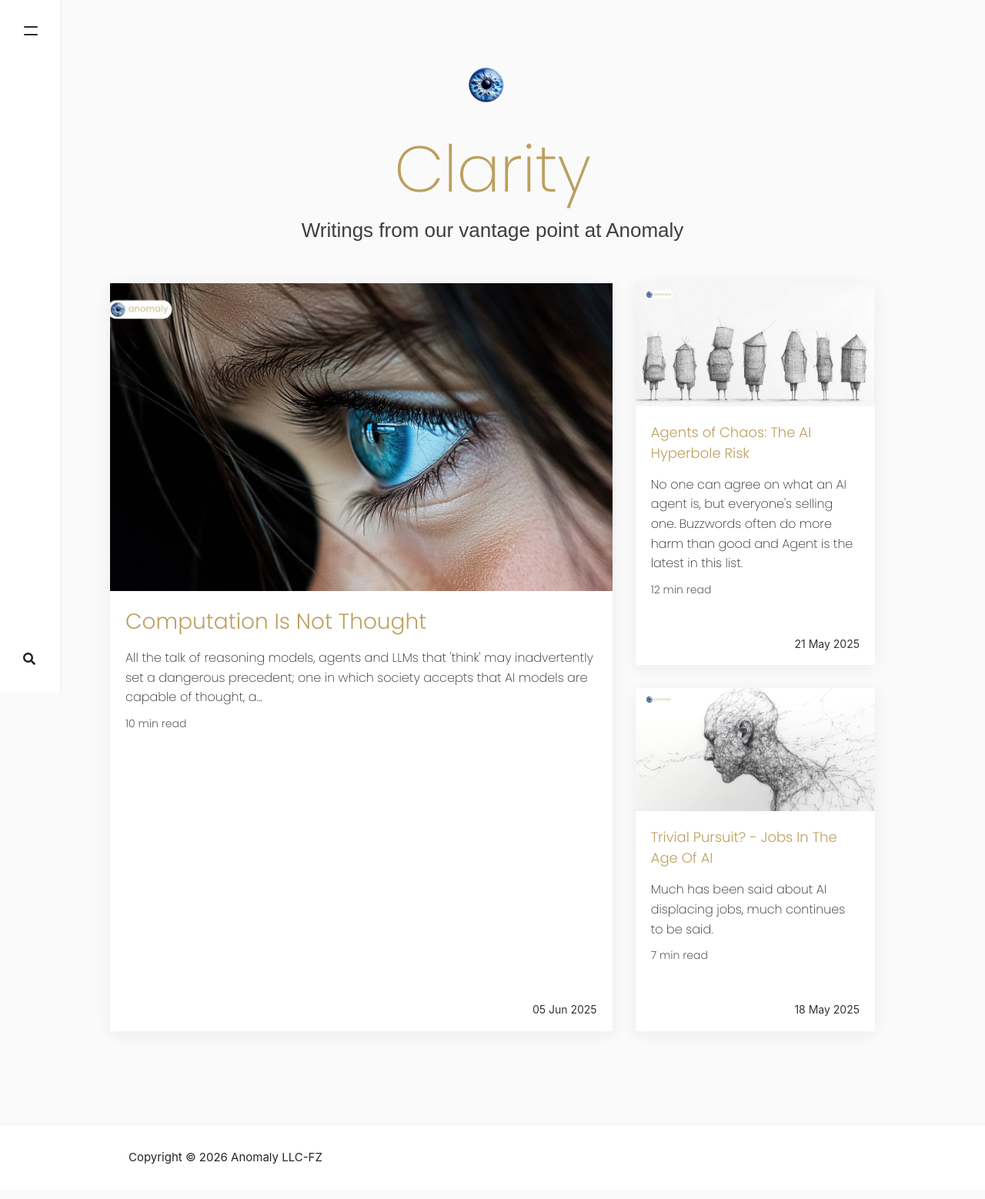
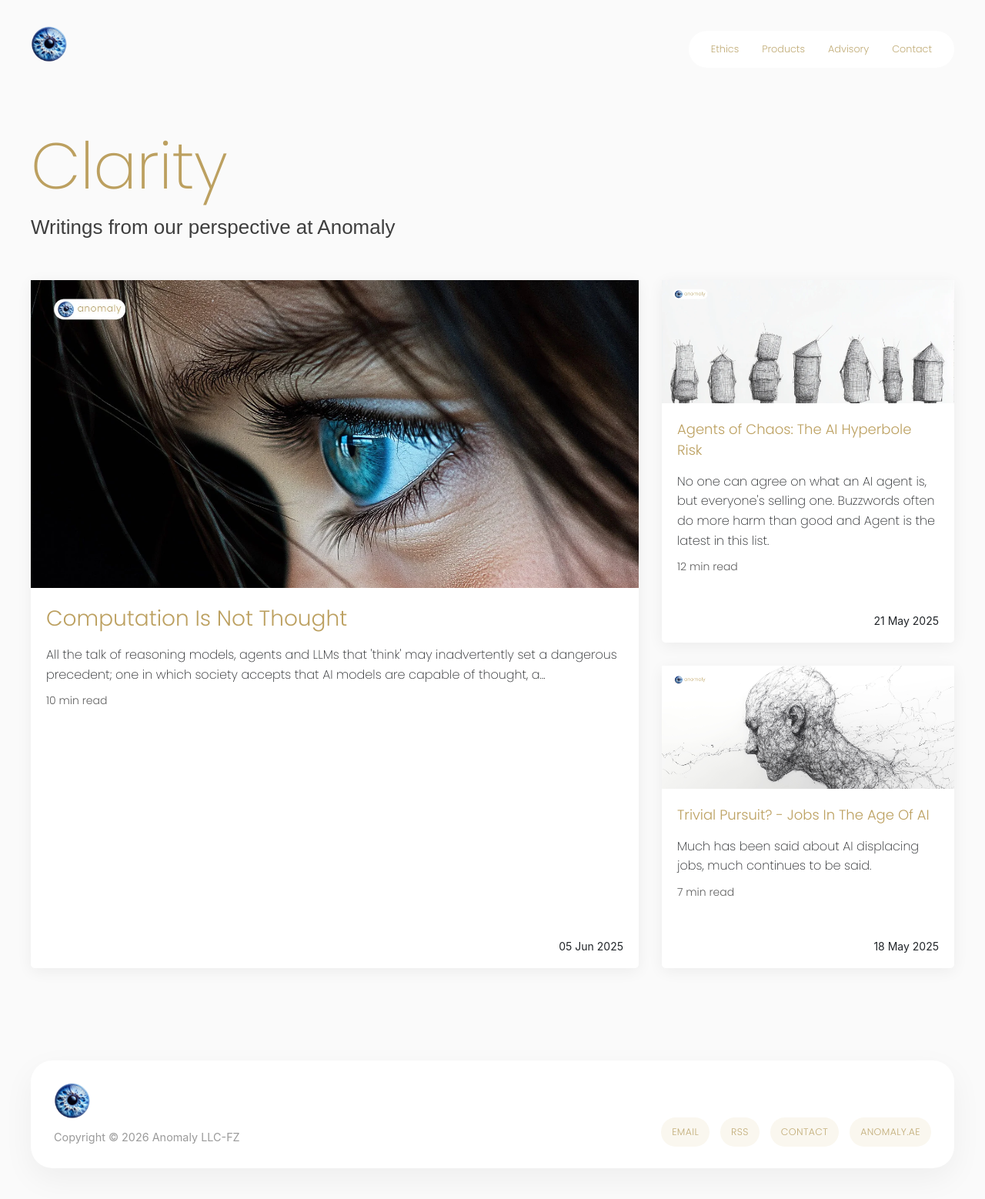
Before and after one commit to anomalyae/thinking, a Jekyll site: the page built from index.html, in a window 1280 px wide. Shown: the whole page at 77% size. Built offline with Jekyll 4.4.1, drawn with Linux system fonts in a browser that asks for light colours; nearby versions of some CDN libraries; the list of posts is cut into pages by our own code; comment, search, counter and statistics services are not loaded; a style sheet for code colours, icons or effects is not loaded.

```diff
--- a/Gemfile
+++ b/Gemfile
@@ -21,6 +21,5 @@
     gem 'rouge'
 end
 gem 'github-pages', group: :jekyll_plugins
-gem "jekyll-remote-theme"
 
-gem "webrick", "~> 1.8"
+gem "webrick", "~> 1.8.1"
--- a/_config.yml
+++ b/_config.yml
@@ -1,7 +1,7 @@
 # Site
 name: "Anomaly LLC-FZ"
 title: "Clarity"
-description: "Writings from our vantage point at Anomaly"
+description: "Writings from our perspective at Anomaly"
 logo: 'assets/images/glitch.png'
 favicon: 'assets/images/glitch.png'
 url: "https://thinking.anomaly.ae"
@@ -12,7 +12,6 @@
 include: ["_pages"]
 permalink: /:title/
 email: development@anomaly.ae
-remote_theme: wowthemesnet/jekyll-theme-memoirs
 
 # Authors
 authors:
@@ -32,7 +31,6 @@
   - jekyll-seo-tag
   - jekyll-archives
   - jekyll-figure
-  - jekyll-remote-theme
 
 # Archives
 jekyll-archives:
@@ -45,6 +43,7 @@
 # Pagination
 paginate: 6
 paginate_path: /page:num/
+force_polling: true
 
 # Other
 highlighter: none
--- a/_layouts/default.html
+++ b/_layouts/default.html
@@ -42,32 +46,6 @@
         <link rel="stylesheet" href="https://use.fontawesome.com/releases/v5.0.13/css/all.css" integrity="sha384-DNOHZ68U8hZfKXOrtjWvjxusGo9WQnrNx2sqG0tfsghAvtVlRW3tvkXWZh58N9jp" crossorigin="anonymous">
 	</noscript>
 
-<!-- Begin Sidebar Navigation
-================================================== -->
-
-<div class="sidebar">
-</div>
-<div class="nav-icon">
-    <div class="hamburger-bar"></div>
-</div>
-<div id="blackover-nav" class="blackover"></div>
-<nav id="menu">
-    <ul>
-        <h3>Navigation</h3>
-        <li><a href="{{ site.baseurl }}/">Home - Thinking</a></li>
-        <li><a href="https://www.anomaly.ae/#projects">Projects</a></li>
-        <li><a href="https://www.anomaly.ae/advisory.html">Advisory</a></li>
-        <li><a href="https://www.anomaly.ae/advisory.html#contact">Contact</a></li>
-        <li><a href="https://anomaly.ae">Back to Anomaly.ae</a></li>
-    </ul>
-</nav>
-
-{% include search-lunr.html %}
-
-
-<!-- End Sidebar Navigation
-================================================== -->
-
 <div class="site-content {% if page.url == '/' %} firstpage {% endif %}">
 
 <div class="container">
@@ -76,9 +54,39 @@
     ================================================== -->
 
     <div class="site-header">
-        <a class="navbar-brand" href="{{ site.baseurl }}/">
-            <img src="{{ site.baseurl }}/{{ site.logo }}" alt="{{ site.name }}">
-        </a>
+        <nav class="site-navbar navbar navbar-expand-lg" aria-label="Primary">
+            <a class="navbar-brand home" href="{{ site.baseurl }}/">
+                <img src="{{ site.baseurl }}/{{ site.logo }}" alt="{{ site.name }}">
+            </a>
+
+            <button
+                class="site-nav-toggle navbar-toggler"
+                type="button"
+                data-bs-toggle="collapse"
+                data-bs-target="#siteNav"
+                aria-controls="siteNav"
+                aria-expanded="false"
+                aria-label="Toggle navigation">
+                <span class="site-nav-toggle-icon"></span>
+            </button>
+
+            <div class="site-nav-shell collapse navbar-collapse justify-content-end mt-2" id="siteNav">
+                <ul class="site-nav-list navbar-nav">
+                    <li class="nav-item">
+                        <a class="nav-link" href="https://www.anomaly.ae/ethics.html">Ethics</a>
+                    </li>
+                    <li class="nav-item">
+                        <a class="nav-link" href="https://www.anomaly.ae/#projects">Products</a>
+                    </li>
+                    <li class="nav-item">
+                        <a class="nav-link" href="https://www.anomaly.ae/advisory.html">Advisory</a>
+                    </li>
+                    <li class="nav-item">
+                        <a class="nav-link" href="https://www.anomaly.ae/advisory.html#contact">Contact</a>
+                    </li>
+                </ul>
+            </div>
+        </nav>
         {% if page.url == '/' %}
             <div class="header-text">
                 <h1 class="site-title">{{ site.title }}</h1>
@@ -89,8 +97,10 @@
 
     <!-- Content
     ================================================== -->
-    <div class="main-content">
-        {{ content }}
+    <div class="content-shell">
+        <div class="main-content">
+            {{ content }}
+        </div>
     </div>
 
 
@@ -100,12 +110,19 @@
 ================================================== -->
 <footer class="footer">
     <div class="container">
-        <div class="row">
-            <div class="col-md-6 col-sm-12 text-center text-sm-left">
-                Copyright © {{ site.time | date: "%Y" }} {{ site.name }}
+        <div class="footer-shell">
+            <div class="footer-brand">
+                <a class="footer-mark" href="{{ site.baseurl }}/">
+                    <img src="{{ site.baseurl }}/{{ site.logo }}" alt="{{ site.name }}">
+                </a>
+                <p class="footer-meta">Copyright &copy; {{ site.time | date: "%Y" }} {{ site.name }}</p>
             </div>
-            <div class="col-md-6 col-sm-12 text-center text-lg-right">
 
+            <div class="footer-links">
+                <a href="mailto:{{ site.email }}">Email</a>
+                <a href="{{ site.baseurl }}/feed.xml">RSS</a>
+                <a href="https://www.anomaly.ae/advisory.html#contact">Contact</a>
+                <a href="https://anomaly.ae">Anomaly.ae</a>
             </div>
         </div>
     </div>
--- /dev/null
+++ b/_plugins/webrick_connection_reset_patch.rb
@@ -0,0 +1,64 @@
+require "webrick/httpserver"
+
+module Anomaly
+  module WEBrickConnectionResetPatch
+    def run(sock)
+      while true
+        req = create_request(@config)
+        res = create_response(@config)
+        server = self
+        begin
+          timeout = @config[:RequestTimeout]
+          while timeout > 0
+            break if sock.to_io.wait_readable(0.5)
+            break if @status != :Running
+            timeout -= 0.5
+          end
+          raise WEBrick::HTTPStatus::EOFError if timeout <= 0 || @status != :Running
+          raise WEBrick::HTTPStatus::EOFError if sock.eof?
+
+          req.parse(sock)
+          res.request_method = req.request_method
+          res.request_uri = req.request_uri
+          res.request_http_version = req.http_version
+          res.keep_alive = req.keep_alive?
+          server = lookup_server(req) || self
+
+          if (callback = server[:RequestCallback])
+            callback.call(req, res)
+          elsif (callback = server[:RequestHandler])
+            @logger.warn(":RequestHandler is deprecated, please use :RequestCallback")
+            callback.call(req, res)
+          end
+
+          server.service(req, res)
+        rescue WEBrick::HTTPStatus::EOFError, WEBrick::HTTPStatus::RequestTimeout
+          res.set_error($!)
+        rescue Errno::ECONNRESET, Errno::EPIPE, Errno::ECONNABORTED
+          # Browsers can drop keep-alive sockets during LiveReload cycles.
+          break
+        rescue WEBrick::HTTPStatus::Error
+          @logger.error($!.message)
+          res.set_error($!)
+        rescue WEBrick::HTTPStatus::Status
+          res.status = $!.code
+        rescue StandardError
+          @logger.error($!)
+          res.set_error($!, true)
+        ensure
+          if req.request_line
+            req.fixup if req.keep_alive? && res.keep_alive?
+            res.send_response(sock)
+            server.access_log(@config, req, res)
+          end
+        end
+
+        break if @http_version < "1.1"
+        break unless req.keep_alive?
+        break unless res.keep_alive?
+      end
+    end
+  end
+end
+
+WEBrick::HTTPServer.prepend(Anomaly::WEBrickConnectionResetPatch)
--- a/assets/css/theme.scss
+++ b/assets/css/theme.scss
@@ -18,6 +18,7 @@
 @import 'bootstrap/bootstrap';
 @import 'stars';
 
+@import url('https://fonts.googleapis.com/css2?family=Open+Sans:wght@300;400;600&family=Poppins:wght@100;200;300;500;600&display=swap');
 @import url("https://cdn.jsdelivr.net/npm/@xz/fonts@1/serve/nevermind.min.css");
 
 
@@ -132,7 +133,7 @@
             }
 
 .site-content {
-    padding-top:50px;
+    padding-top:20px;
 }
 
 // Site Header
@@ -141,12 +142,14 @@
     margin-bottom: 50px;
 
     .navbar-brand {
-        display: inline-block;
-        margin-bottom: 10px;
+        display: block;
+        text-align: left;
+        margin-bottom: 0;
     }
 
     .header-text {
-        margin-top: 0;
+        margin-top: 56px;
+        text-align: left;
     }
 
     .site-title {
@@ -225,15 +228,9 @@
     }
 }
 // animation
-.nav-icon,
-.hamburger-bar,
-.hamburger-bar:before,
-.hamburger-bar:after,
-#menu,
 body,
 a,
 a:hover,
-body.active-side,
 .site-content,
 .show-search, .show-search:hover,
 .title, .title:hover,
@@ -271,116 +268,100 @@
 // menu
 .navbar-brand img {
     max-height:80px;
-    margin-bottom:25px;
-    margin-top:15px;
+    margin: 4px 0 10px;
 }
-.sidebar {
-    position: fixed;
-    left: 0px;
-    top: 0px;
-    width: 80px;
-    height: 100%;
-    border-right: solid rgba(0, 0, 0, 0.07) 1px;
-    z-index: 1022;
-    background:#fff;
+.site-navbar {
+    display: flex;
+    align-items: center;
+    justify-content: space-between;
+    gap: 24px;
+    padding: 4px 0 18px;
+    background-color: transparent;
 }
-.nav-icon {
-    position: fixed;
-    left: 15px;
-    top: 15px;
-    width: 50px;
-    height: 50px;
-    cursor: pointer;
-    border-radius: 30px;
-    z-index: 1026;
-    .hamburger-bar {
-        width: 18px;
-        height: 2px;
-        position: absolute;
-        top: 50%;
-        left: 50%;
-        transform: translate(-50%, -50%);
-        border-radius: 1px;
-        &:before, &:after {
-            content: '';
-            position: absolute;
-            width: 18px;
-            height: 2px;
-            background: #292C30;
-            border-radius: 1px;
-        }
-        &:before {
-            transform: rotate(0deg) translate(0px,-5px);
-        }
-        &:after {
-            transform: rotate(0deg) translate(0px,5px);
-        }
-    }
-    &.active {
-        .hamburger-bar {
-            &:before {
-                transform: rotate(-45deg) translate(0px,0px);
-            }
-            &:after {
-                transform: rotate(45deg) translate(0px,0px);
-            }
-        }
-    }
+
+.site-nav-shell {
+    display: flex;
+    justify-content: flex-end;
+    flex: 1 1 auto;
 }
-.blackover {
-    position: fixed;
+
+.site-nav-list {
+    display: flex;
+    flex-wrap: wrap;
+    align-items: center;
+    justify-content: flex-end;
+    gap: 0;
+    margin: 0;
+    padding: 6px 14px;
+    list-style: none;
+    background-color: #ffffff;
+    border-radius: 25px;
+}
+
+.site-nav-list .nav-link {
+    font-family: 'Poppins', sans-serif;
+    font-size: 0.8em !important;
+    font-weight: 300 !important;
+    margin-inline: 7px;
+    padding: 7px 0;
+    color: #c1ac77;
+    text-decoration: none;
+}
+
+.site-nav-list .nav-link:hover {
+    color: #3e6ba6;
+    text-decoration: none;
+}
+
+.site-nav-toggle {
+    display: none;
+    border: none !important;
+    background: transparent;
+    padding: 8px;
+    margin-left: auto;
+}
+
+.site-nav-toggle:focus {
+    outline: none;
+    box-shadow: none;
+}
+
+.site-nav-toggle-icon,
+.site-nav-toggle-icon::before,
+.site-nav-toggle-icon::after {
     display: block;
-    top: 0;
-    left: 0;
-    height: 100%;
-    width: 100%;
-    background: rgba(8, 11, 16, 0);
-    z-index: -1;
-    animation: animate2 .3s;
-    &.active {
-            z-index: 4;
-            background: rgba(8, 11, 16, 0.7);
-            animation: animate .3s;
-    }
+    width: 22px;
+    height: 2px;
+    background: #c1ac77;
+    border-radius: 2px;
+    transition: transform .25s ease, opacity .25s ease;
+    content: "";
 }
-#menu {
-    position: fixed;
-    top: 0;
-    left: 0;
-    height: 100%;
-    width: 420px;
-    background: #fff;
-    padding: 0;
-    margin: 0;
-    transform: translate(-100%, 0);
-    z-index: 1022;
-    &.active {
-        transform: translate(0%, 0);
-    }
-    ul {
-        float: left;
-        width: 100%;
-        padding: 80px 30px 80px 100px;
-        h3 {
-            margin-bottom:30px;
-            color: #A1A1A1;
-        }
-        li {
-            list-style: none;
-            width: 100%;
-            a {
-                width: 100%;
-                display: inline-block;
-                padding: 2vh 0px 2vh 0px;
-                line-height: 20px;
-                text-decoration: none;
-                color: #BCA060;
-                font-weight: 200;
-                font-size: 18px;
-                position: relative;
-            }
-        }
-    }
+
+.site-nav-toggle-icon {
+    position: relative;
+}
+
+.site-nav-toggle-icon::before {
+    position: absolute;
+    top: -6px;
+}
+
+.site-nav-toggle-icon::after {
+    position: absolute;
+    top: 6px;
+}
+
+.site-nav-toggle[aria-expanded="true"] .site-nav-toggle-icon {
+    background: transparent;
+}
+
+.site-nav-toggle[aria-expanded="true"] .site-nav-toggle-icon::before {
+    transform: translateY(6px) rotate(45deg);
+}
+
+.site-nav-toggle[aria-expanded="true"] .site-nav-toggle-icon::after {
+    transform: translateY(-6px) rotate(-45deg);
 }
 
 
@@ -392,6 +373,18 @@
     grid-template-columns: 1fr 1fr 1fr;
     grid-template-rows: 1fr;
     grid-gap: 30px;
+}
+
+.content-shell {
+    width: 100%;
+    max-width: none;
+    margin: 0 auto;
+}
+
+.firstpage .content-shell {
+    width: 100%;
+    max-width: none;
+    margin: 0 auto;
 }
 .blog-grid-item {
     color: #333;
@@ -941,38 +934,96 @@
          display:none;
     }
 }
-body.active-side {
-    .bd-search {
-        visibility: visible;
-        opacity: 1;
-        transition: opacity 0.5s linear;
-    }
-}
 //footer
 .footer {
     margin-top:120px;
-    padding:30px;
-    border-top:1px solid $gray-200;
+    padding: 0 0 40px;
     font-size:15px;
-    background:#fff;
+    background: transparent;
+}
+
+.footer-shell {
+    display: flex;
+    align-items: flex-end;
+    justify-content: space-between;
+    gap: 32px;
+    padding: 28px 30px;
+    background: #ffffff;
+    border-radius: 28px;
+    box-shadow: 0 14px 40px rgba(0, 0, 0, 0.05);
+}
+
+.footer-brand {
+    max-width: 180px;
+}
+
+.footer-mark {
+    display: inline-block;
+    text-decoration: none;
+}
+
+.footer-mark img {
+    width: 48px;
+    height: 48px;
+    object-fit: contain;
+}
+
+.footer-meta {
+    margin: 12px 0 0;
+    color: #9a9a9a;
+    font-size: 0.9rem;
+    white-space: nowrap;
+}
+
+.footer-links {
+    display: flex;
+    flex-wrap: wrap;
+    justify-content: flex-end;
+    gap: 10px 14px;
+    max-width: 420px;
+}
+
+.footer-links a {
+    display: inline-flex;
+    align-items: center;
+    min-height: 38px;
+    padding: 0 14px;
+    border-radius: 999px;
+    background: #faf7ef;
+    color: #c1ac77;
+    font-family: 'Poppins', sans-serif;
+    font-size: 0.78rem;
+    font-weight: 300;
+    letter-spacing: 0.03em;
+    text-decoration: none;
+    text-transform: uppercase;
+}
+
+.footer-links a:hover {
+    color: #3e6ba6;
+    text-decoration: none;
 }
 
 //responsive tweaks
 @media (min-width: 768px) {
     .container, .container-sm, .container-md, .container-lg {
-        max-width: 80%;
+        max-width: none;
+        width: 100%;
+        padding-left: 40px;
+        padding-right: 40px;
     }
 }
 @media (min-width: 1440px) {
     .container, .container-sm, .container-md, .container-lg {
-        max-width: 1140px;
+        max-width: none;
+        padding-left: 56px;
+        padding-right: 56px;
     }
 }
 @media (max-width: 1024px) {
     .container {
         width: 90%;
         max-width:90%;
-        padding-left:80px;
     }
     .blog-grid-container {
         grid-template-columns: 1fr 1fr;
@@ -999,16 +1050,60 @@
     }
 }
 
-@media (max-width: 600px) {
-    .nav-icon, .sidebar, .share, .wrap-search {
+@media (max-width: 991.98px) {
+    .share, .wrap-search {
         position:relative;
     }
     .container {
-        padding-left:15px;
+        width: 100%;
+        max-width: none;
+        padding-left: 18px;
+        padding-right: 18px;
     }
     .site-content {
         padding-top:0;
     }
+
+    .site-navbar {
+        flex-wrap: wrap;
+        align-items: center;
+        gap: 12px;
+    }
+
+    .site-nav-toggle {
+        display: block;
+    }
+
+    .site-nav-shell {
+        display: none;
+        width: 100%;
+        justify-content: flex-start;
+    }
+
+    .site-nav-shell.show {
+        display: flex;
+    }
+
+    .site-nav-list {
+        width: 100%;
+        flex-direction: column;
+        align-items: flex-start;
+        padding: 12px 18px;
+        border-radius: 18px;
+    }
+
+    .site-nav-list .nav-item {
+        width: 100%;
+    }
+
+    .site-nav-list .nav-link {
+        display: block;
+        width: 100%;
+        margin-inline: 0;
+    }
+}
+
+@media (max-width: 600px) {
     .bd-search {
         visibility: visible;
         opacity: 1;
@@ -1028,14 +1123,26 @@
         display:inline-block;
         margin: 10px 15px !important;
     }
-
-    #menu ul {
-        padding: 80px 30px 80px 30px;
-    }
     .related-posts {
         h2 {
             font-size: 1.4rem;
         }
+    }
+
+    .footer {
+        padding-bottom: 24px;
+    }
+
+    .footer-shell {
+        flex-direction: column;
+        align-items: flex-start;
+        padding: 22px 20px;
+        border-radius: 22px;
+    }
+
+    .footer-links {
+        justify-content: flex-start;
+        max-width: none;
     }
 }
 @media (max-width: 480px) {
--- a/assets/js/theme.js
+++ b/assets/js/theme.js
@@ -69,38 +69,6 @@
 	document.body.className="";
 },500);
 
-// Open/close navigation when clicked .nav-icon
-$(document).ready(function(){
-	$('.nav-icon').click(function(){
-		$('.nav-icon').toggleClass('active');
-	});
-	$(".nav-icon").click(function(){
-		$("#menu").toggleClass('active');
-	});
-	$(".nav-icon").click(function(){
-		$("#blackover-nav").toggleClass('active');
-	});
-	$(".nav-icon").click(function(){
-		$("body").toggleClass('active-side');
-	});
-});
-
-// Close navigation when clicked .blackover (Black background)
-$(document).ready(function(){
-	$("#blackover-nav").click(function(){
-		$(".nav-icon").removeClass('active');
-	});
-	$("#blackover-nav").click(function(){
-		$("#menu").removeClass('active');
-	});
-	$("#blackover-nav").click(function(){
-		$("#blackover-nav").removeClass('active');
-	});
-	$("#blackover-nav").click(function(){
-		$("body").removeClass('active-side');
-	});
-});
-
 // Grid selector Inspiration
 $(document).ready(function(){
 	$(".grid-selector").click(function(){
@@ -110,16 +78,6 @@
 		$(".post").toggleClass('active');
 	});
 });
-
-$(document).keyup(function(e) {
-	if (e.keyCode == 27) {
-		$(".nav-icon").removeClass('active');
-		$("#menu").removeClass('active');
-		$("#blackover-nav").removeClass('active');
-		$("body").removeClass('active-side');
-	}
-});
-
 
 // remove all :hover stylesheets on mobile
 function hasTouch() {
```
Also changed, not shown: other parts of _layouts/default.html (+7 -0 lines), Gemfile.lock, _layouts/post.html (line endings or trailing spaces).
